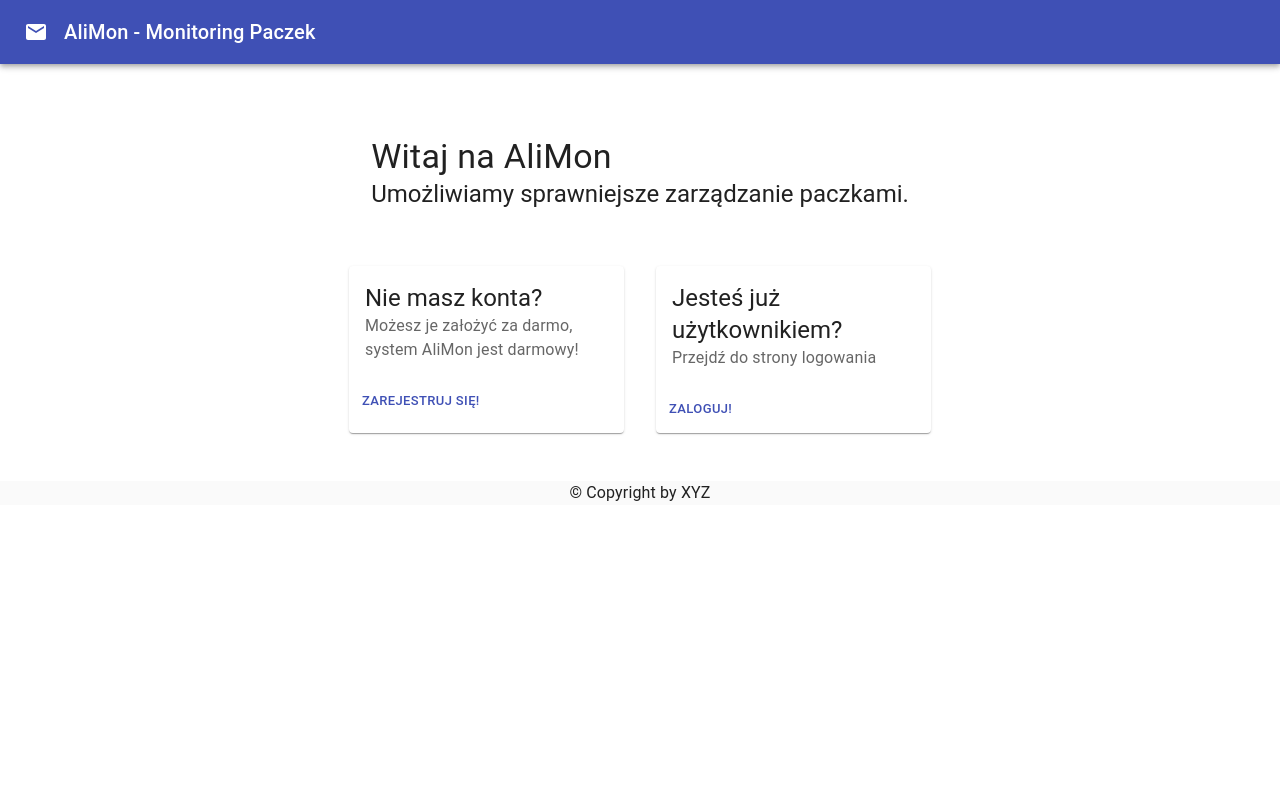
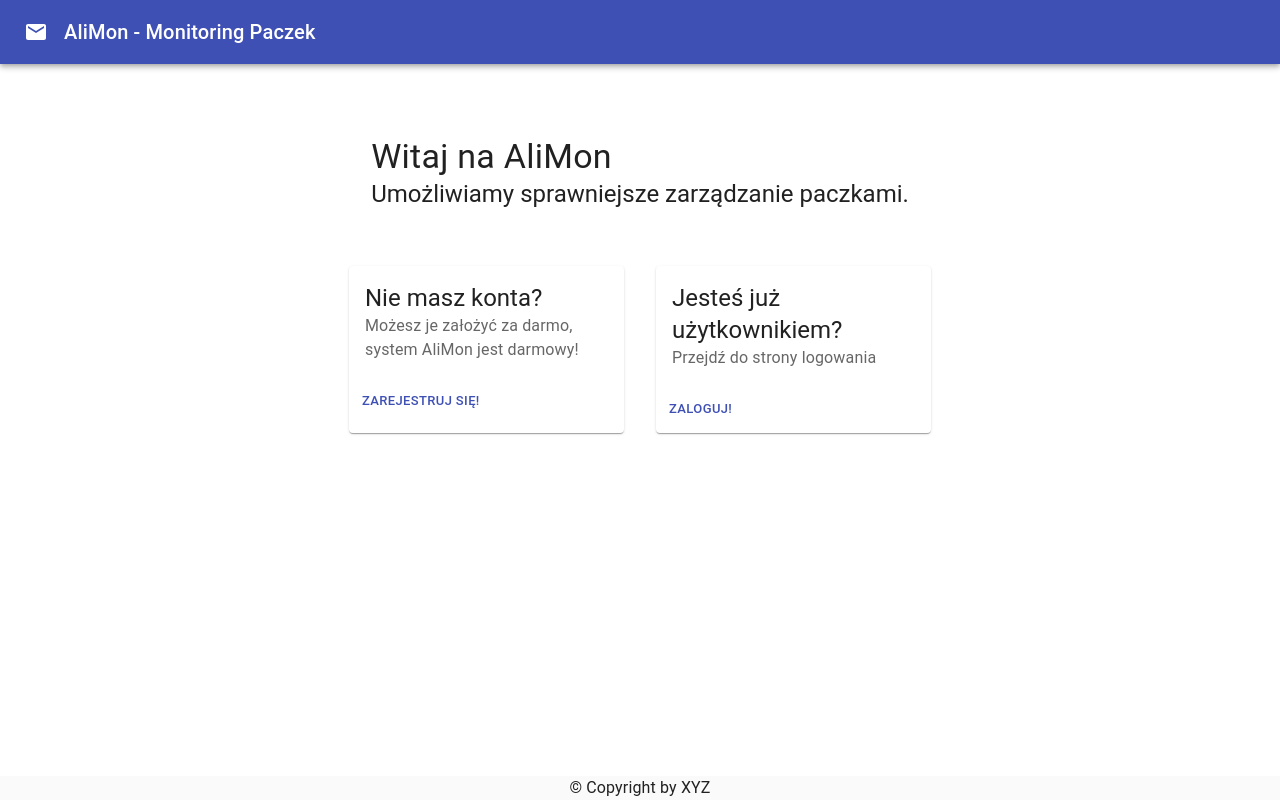
Before and after one commit to kkolcz/AliMon, a React (Create React App) app: page / in a window 1280 px wide. Built offline with nearby package versions, Linux system fonts and the light colour scheme; no server answers.

Commit message:
fix footer

```diff
--- a/src/components/Layout/Footer/Footer.js
+++ b/src/components/Layout/Footer/Footer.js
@@ -5,7 +5,7 @@ import { Box } from '@mui/system'
 
 const Footer = () => {
 	return (
-		<Box bottom='0' width='100%' textAlign='center' backgroundColor='#FAFAFA'>
+		<Box bottom='0' position='fixed' width='100%' textAlign='center' backgroundColor='#FAFAFA' zIndex='-1'>
 			<Typography variant='h8' component='p'>
 				© Copyright by XYZ
 			</Typography>
```
